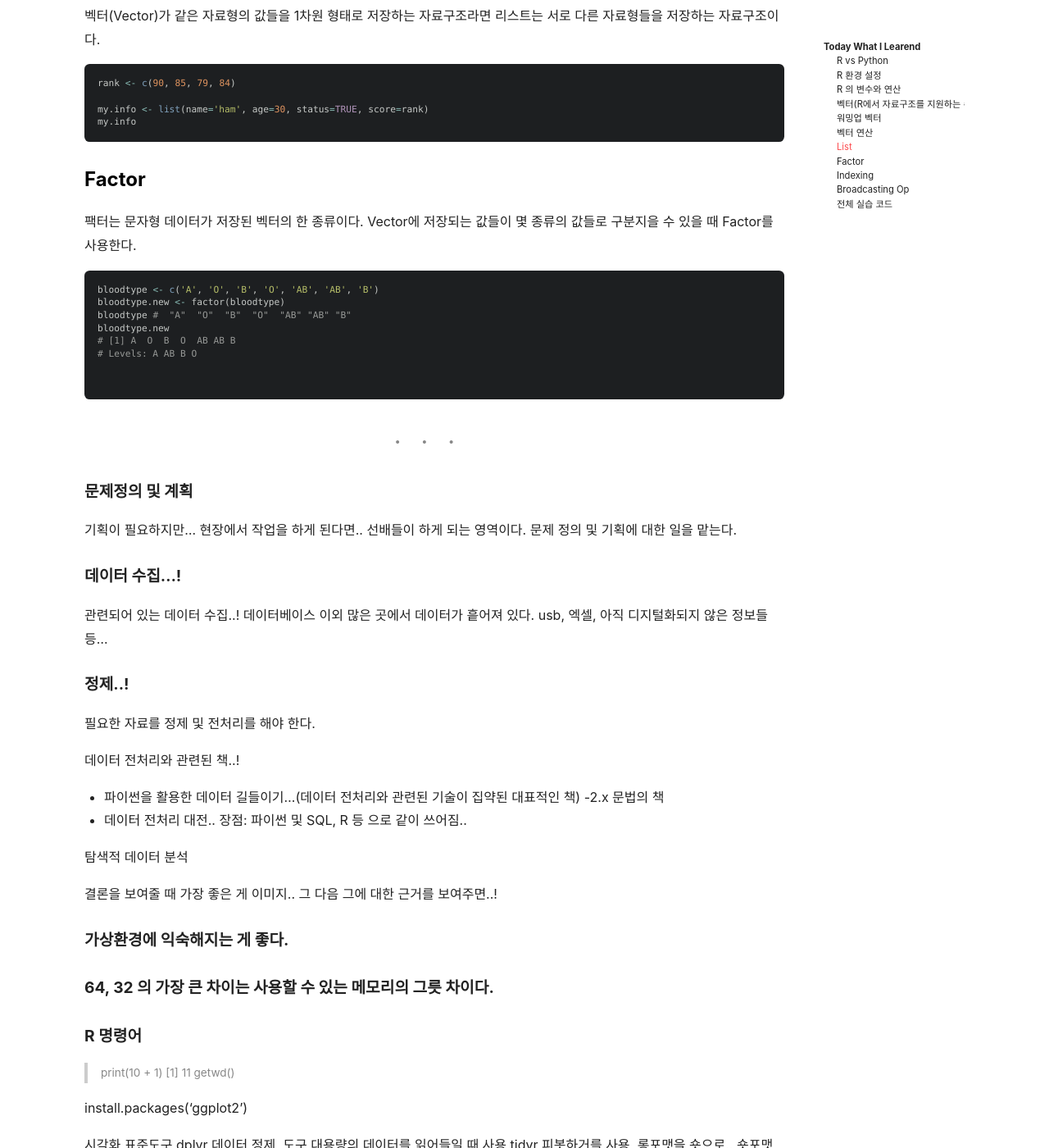
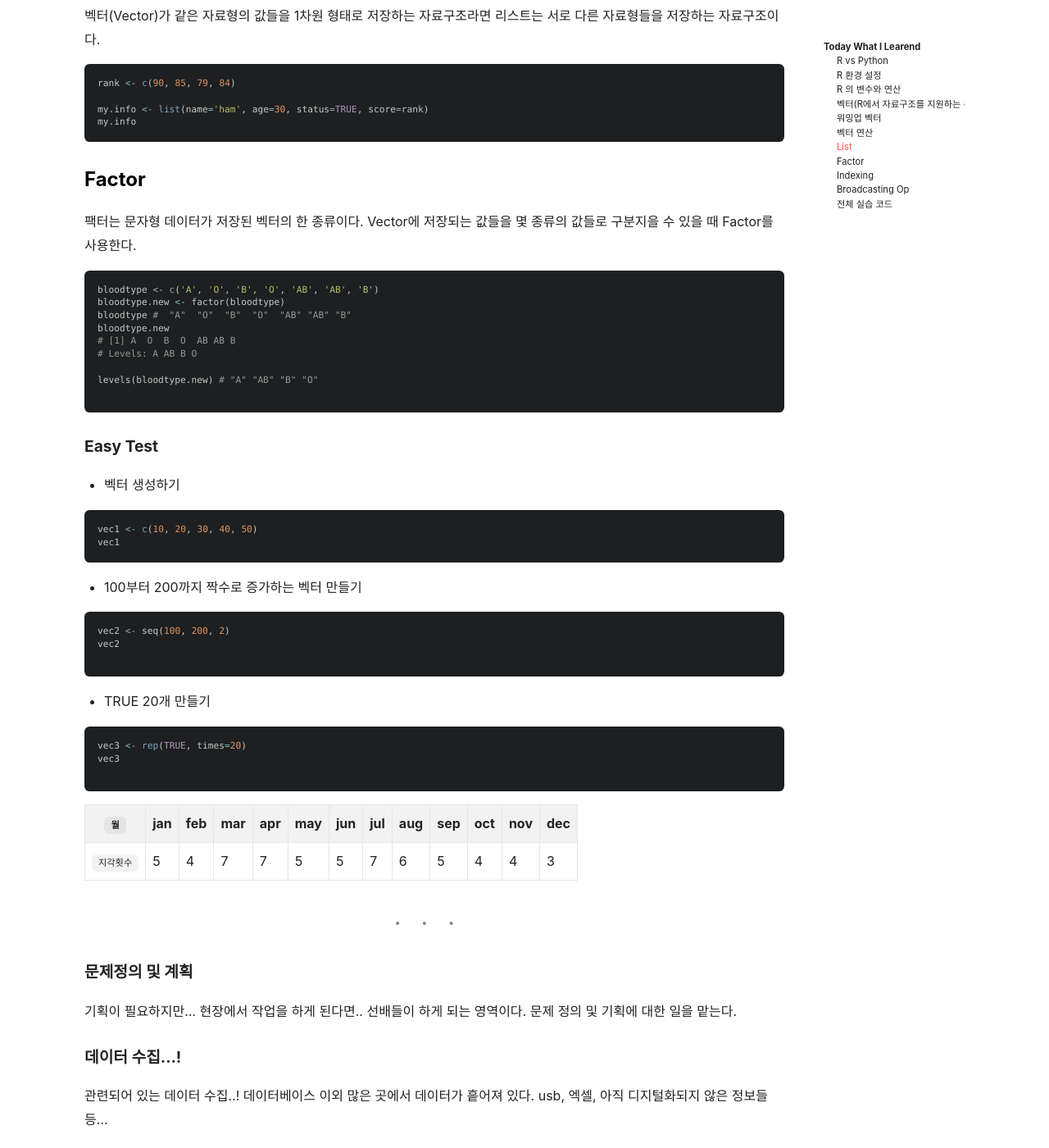
Before and after one commit to mchaemil/mchaemil.github.io, a Jekyll site: the page built from _posts/2020-01-02-R-what-is-the-R.md, in a window 1280 px wide and 1400 px high, scrolled down 6845 px. Shown: the whole window at 82% size. Built offline with Jekyll 4.4.1, drawn with Linux system fonts in a browser that asks for light colours; nearby versions of some CDN libraries; comment, search, counter and statistics services are not loaded.

Commit message:
update post

````diff
--- a/_posts/2020-01-02-R-what-is-the-R.md
+++ b/_posts/2020-01-02-R-what-is-the-R.md
@@ -339,7 +339,7 @@ my.info
 
 ### Factor
 
-팩터는 문자형 데이터가 저장된 벡터의 한 종류이다. Vector에 저장되는 값들이 몇 종류의 값들로 구분지을 수 있을 때 Factor를 사용한다.
+팩터는 문자형 데이터가 저장된 벡터의 한 종류이다. Vector에 저장되는 값들을 몇 종류의 값들로 구분지을 수 있을 때 Factor를 사용한다.
 
 ```r
 bloodtype <- c('A', 'O', 'B', 'O', 'AB', 'AB', 'B')
@@ -349,8 +349,40 @@ bloodtype.new
 # [1] A  O  B  O  AB AB B
 # Levels: A AB B O
 
+levels(bloodtype.new) # "A" "AB" "B" "O"
 
 ```
+
+#### Easy Test
+
+- 벡터 생성하기
+
+```r
+vec1 <- c(10, 20, 30, 40, 50)
+vec1
+```
+
+- 100부터 200까지 짝수로 증가하는 벡터 만들기
+
+```r
+vec2 <- seq(100, 200, 2)
+vec2
+
+```
+
+- TRUE 20개 만들기
+
+```r
+vec3 <- rep(TRUE, times=20)
+vec3
+
+```
+
+| `월` | jan | feb | mar | apr | may | jun | jul | aug | sep | oct | nov | dec |
+|---|---|---|---|---|---|---|---|---|---|---|---|---|
+| `지각횟수` | 5 | 4 | 7 | 7 | 5 | 5 | 7 | 6 | 5 | 4 | 4 | 3 |
+
+
 
 
 ---
````
